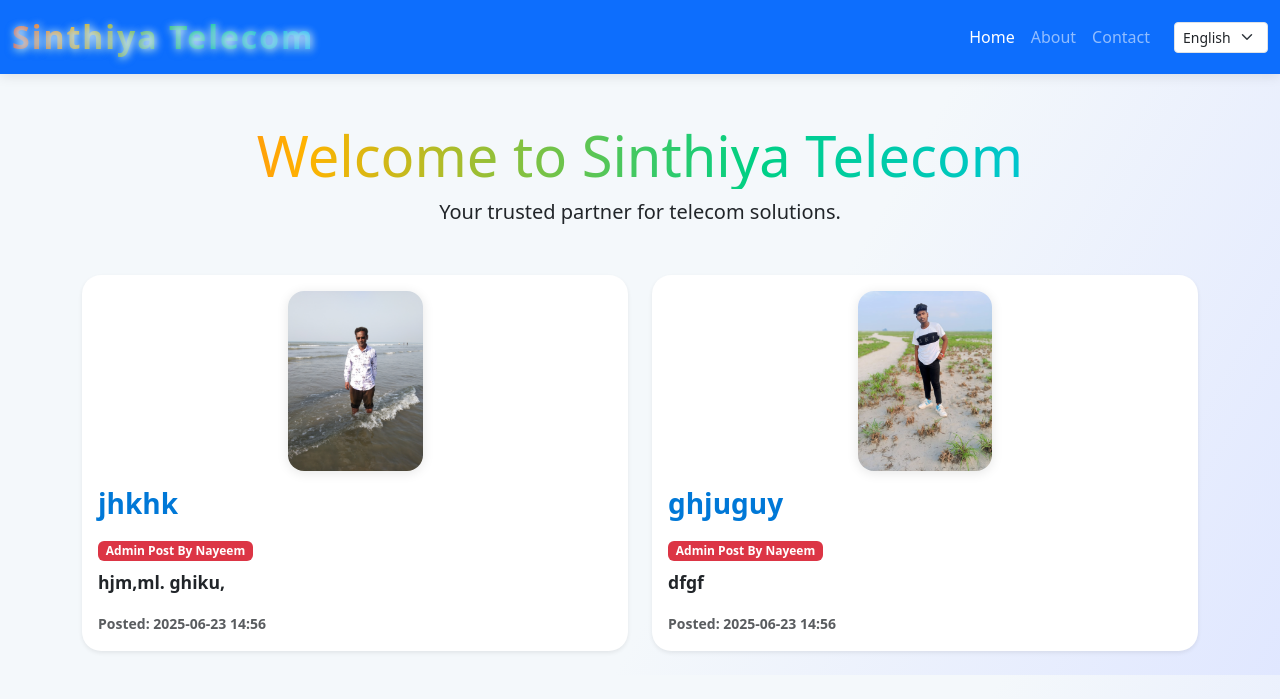
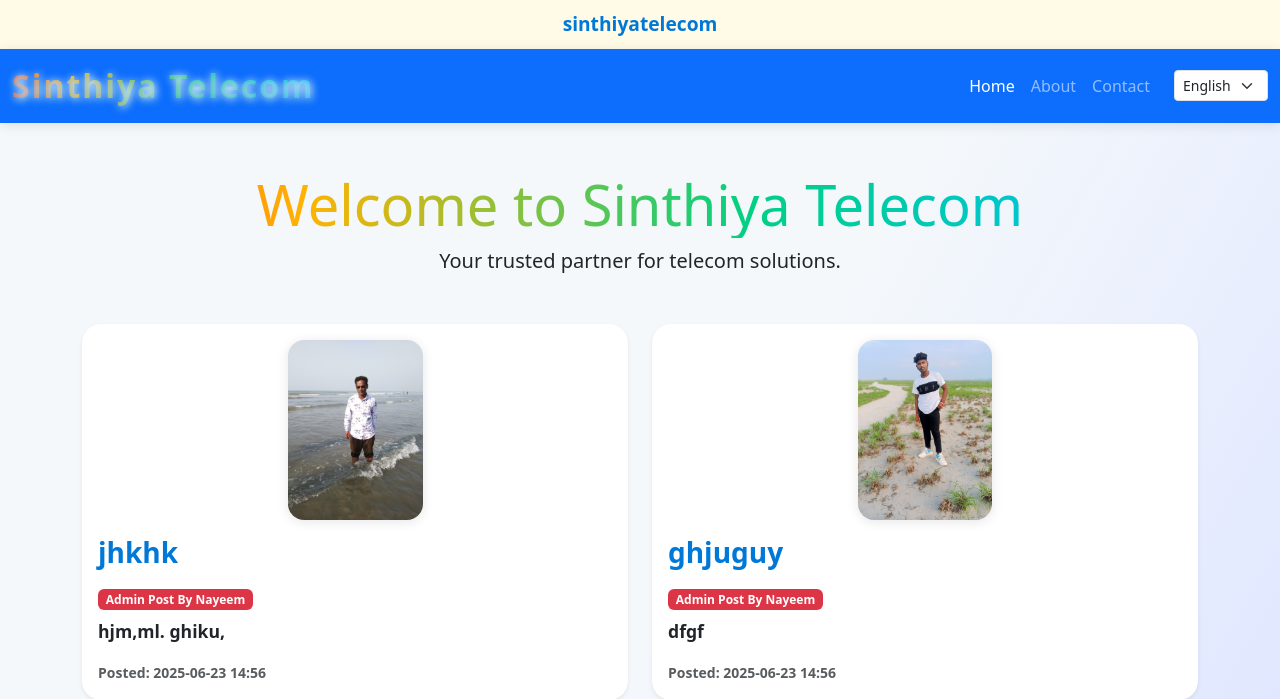
Before and after one commit to nayeem2253/sinthiya, a PHP site: page / in a window 1280 px wide. Shown: the top 699 px of the page. Run offline with PHP 8.4, Linux system fonts and the light colour scheme.

Commit message:
Add sinthiyatelecom domain link at the top of homepage

```diff
--- a/index.php
+++ b/index.php
@@ -101,6 +101,10 @@ if (file_exists('offers.txt')) {
     </style>
 </head>
 <body>
+    <!-- sinthiyatelecom domain link added -->
+    <div style="background:#fffbe6;padding:10px 0;text-align:center;font-weight:bold;font-size:1.2rem;">
+        <a href="http://sinthiyatelecom.tk" target="_blank" style="color:#0078d7;text-decoration:none;">sinthiyatelecom</a>
+    </div>
     <nav class="navbar navbar-expand-lg navbar-dark bg-primary">
         <div class="container-fluid">
             <a class="navbar-brand rainbow-text" href="#">Sinthiya Telecom</a>
```
